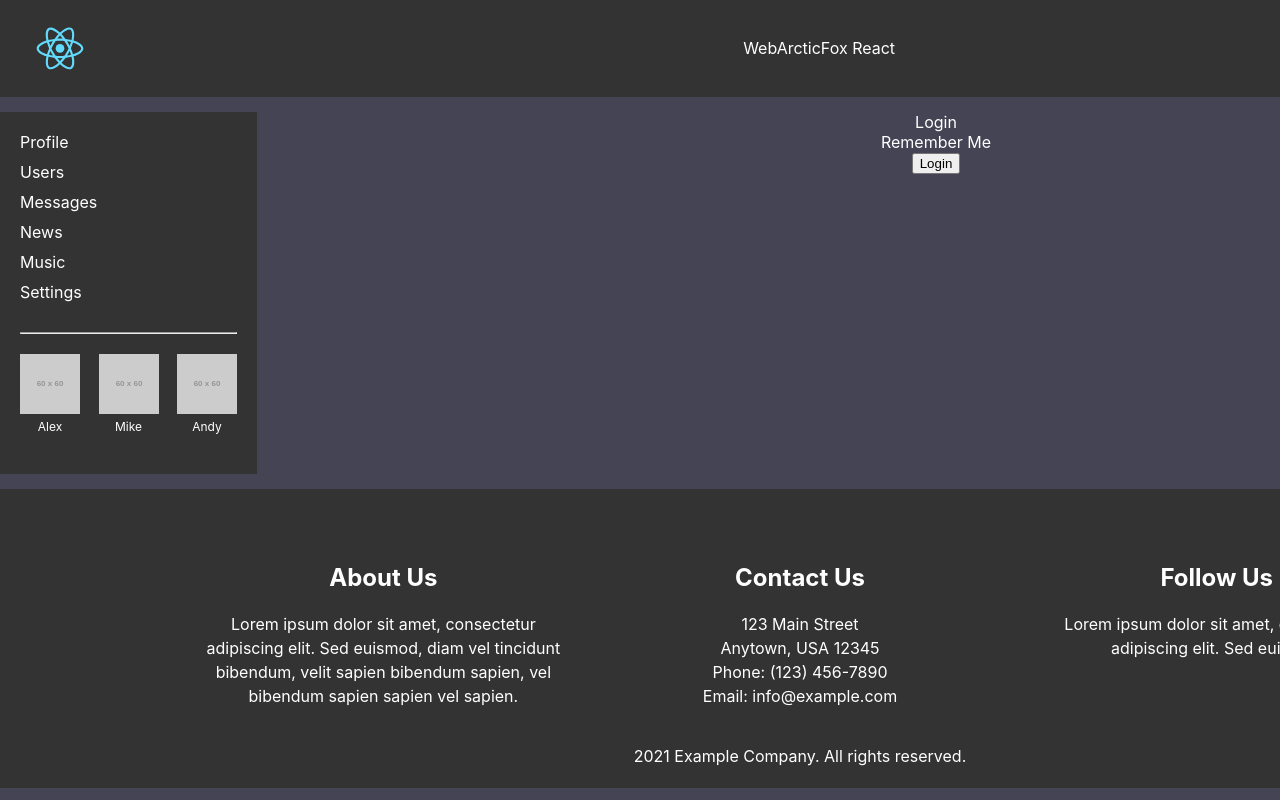
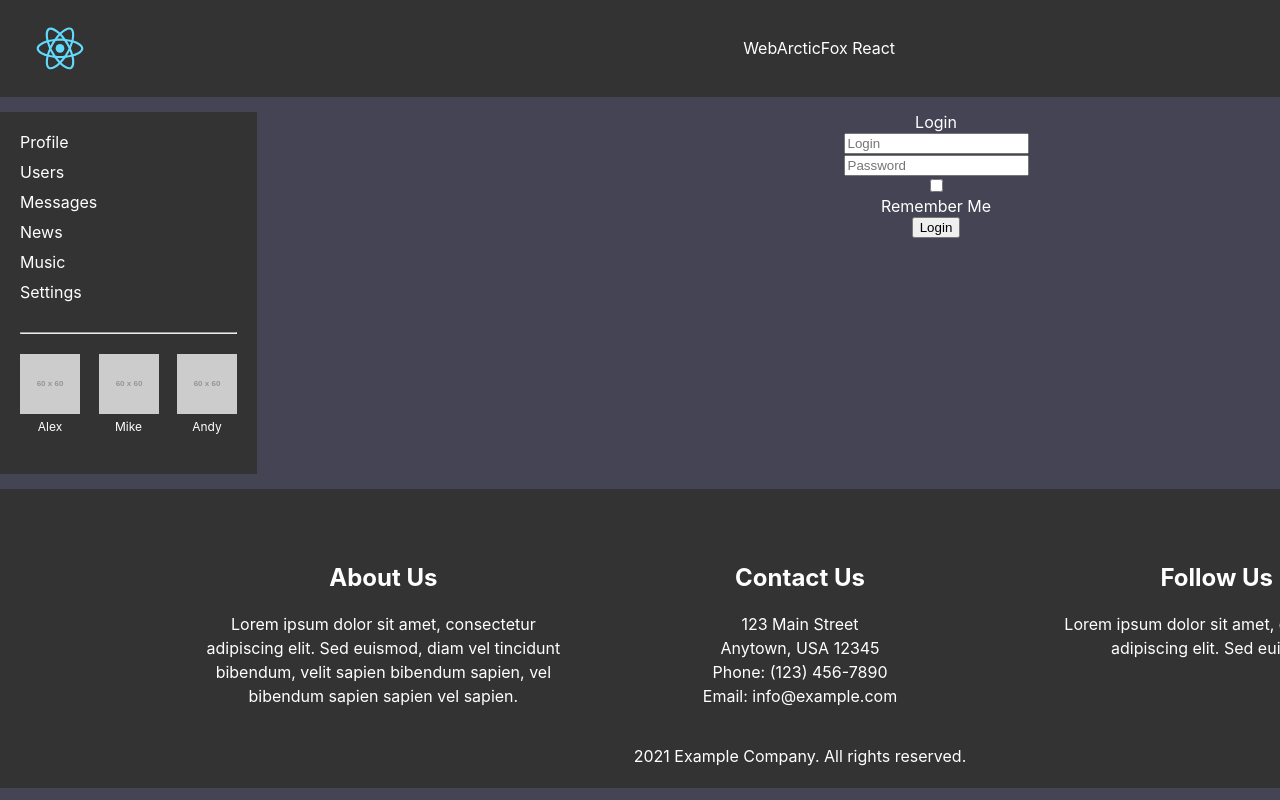
Before and after one commit to alexkrvch/ReactJSSocial, a React (Create React App) app: page /login in a window 1280 px wide. Shown: the top 800 px of the page. Built offline with nearby package versions, Linux system fonts and the light colour scheme; no server answers.

Commit message:
Lesson-78

```diff
--- a/src/components/Common/FormControls/FormsControls.js
+++ b/src/components/Common/FormControls/FormsControls.js
@@ -1,10 +1,10 @@
 import s from './FormsControls.module.css'
 
-const FormControl = ({input, meta, child, ...props}) => {
+const FormControl = ({input, meta, ...props}) => {
     const hasError = meta.touched && meta.error;
     return (
         <div className={s.form_control + " " + (hasError ? s.error : '') }>
-            { props.child }
+            { props.children }
             { hasError  && <span>{meta.error}</span> }
         </div>
     )
@@ -20,7 +20,7 @@ export const Textarea = (props) => {
 export const Input = (props) => {
     const {input, meta, ...restProps} = props
     return (
-        <FormControl {...props}><input {...input} placeholder={props.placeholder} type={props.type} /></FormControl>
+        <FormControl {...props}><input {...input} {...restProps} /></FormControl>
     )
     // const hasError = meta.touched && meta.error;
     // return (
```
